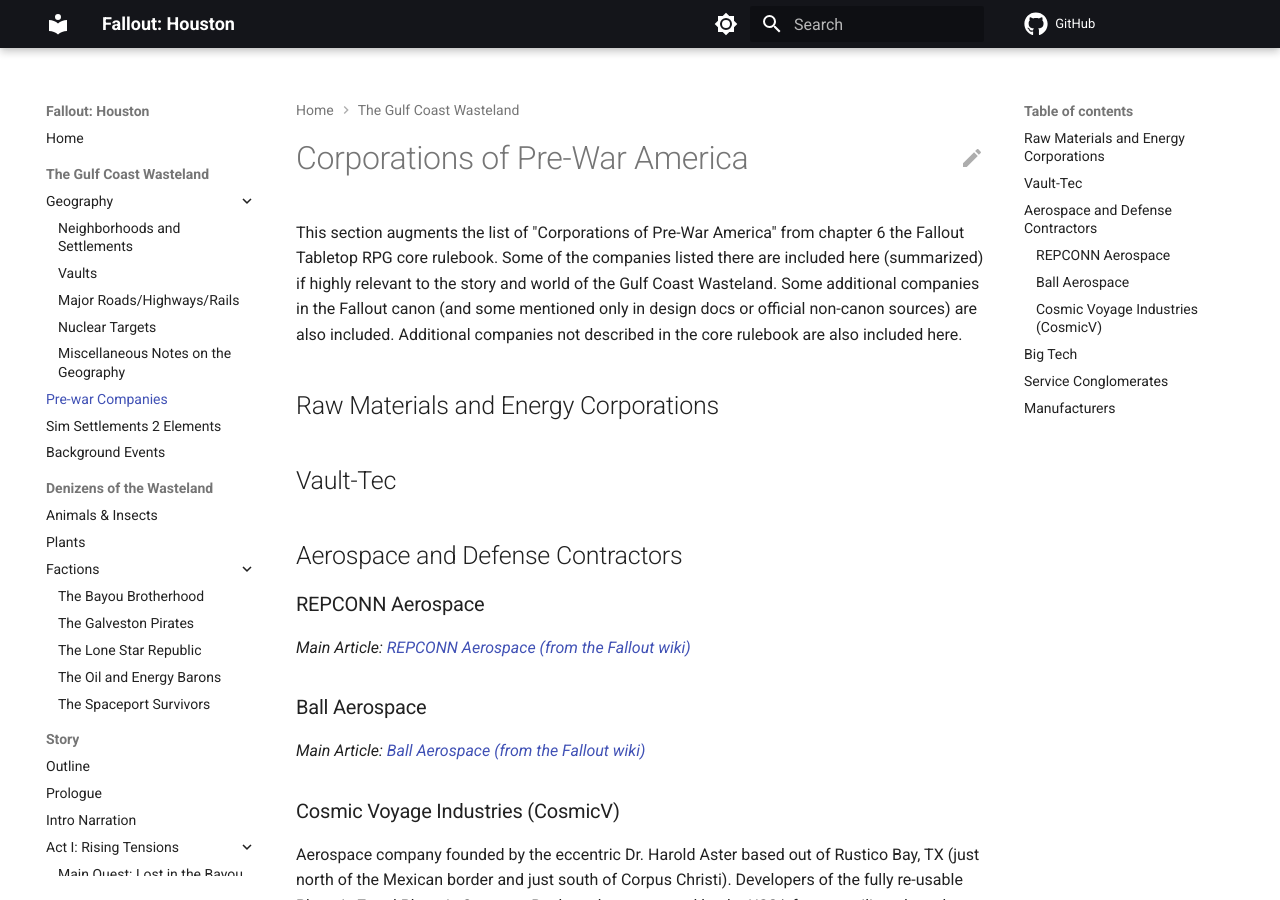
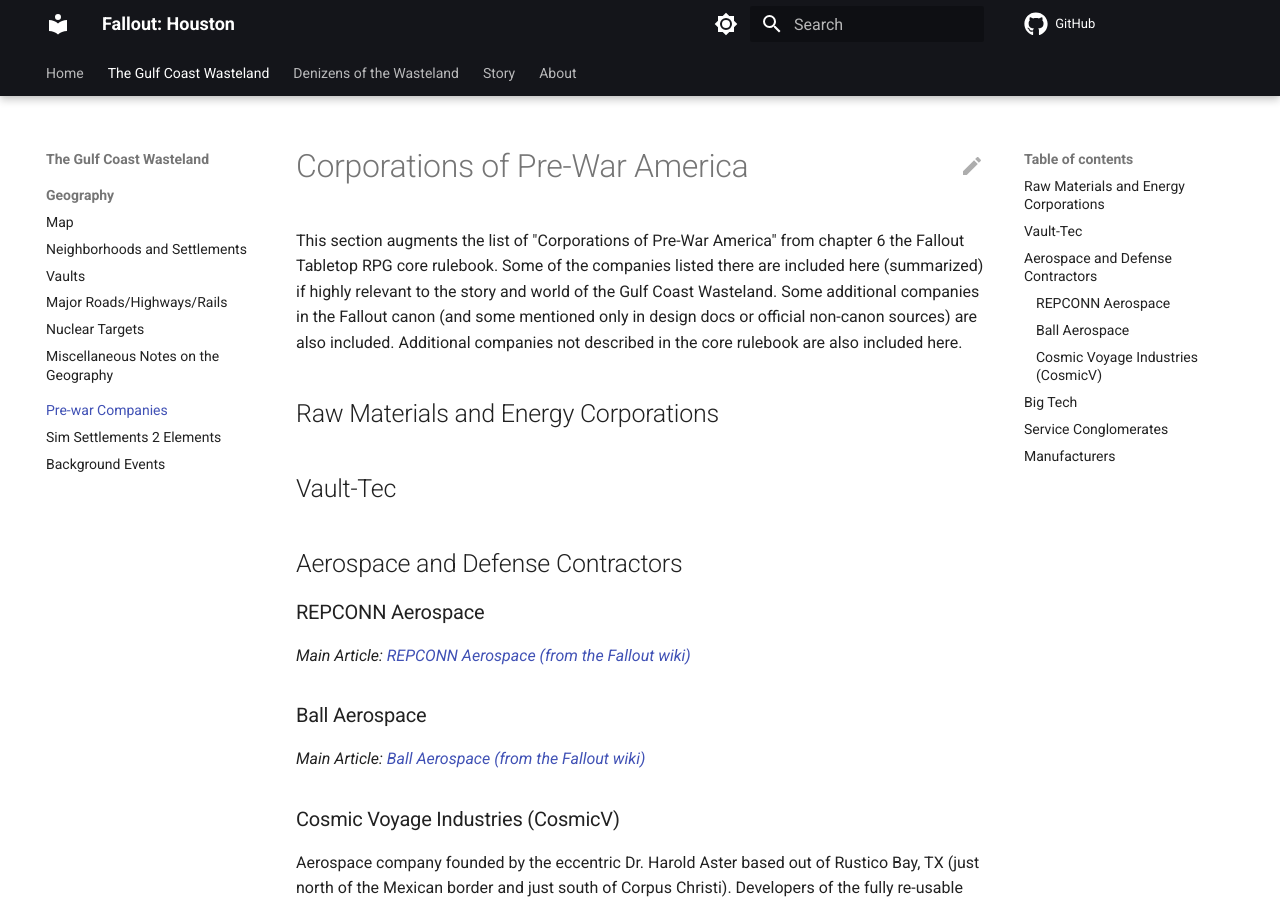
Before and after one commit to qthequartermasterman/fallout-houston-campaign, an MkDocs documentation site: the page built from docs/Background/companies.md, in a window 1280 px wide and 900 px high. Built offline with MkDocs 1.6.1 and Material for MkDocs 9.7.7, drawn with Linux system fonts in a browser that asks for light colours; comment, search, counter and statistics services are not loaded.

Commit message:
fix: navigation

```diff
--- a/mkdocs.yml
+++ b/mkdocs.yml
@@ -57,9 +57,12 @@
   name: material
   features:
     - content.action.edit
+    - navigation.tabs
+    - navigation.tabs.sticky
     - navigation.sections
     - navigation.expand
-    - navigation.path
+    - navigation.prune
+    - navigation.indexes
     - search.suggest
   icon:
     repo: fontawesome/brands/github
@@ -101,4 +104,3 @@
         - docs/denizens_of_the_wasteland/creatures/corerulebook.yaml
         - docs/denizens_of_the_wasteland/creatures/new_creatures.yaml
   - search
-  - section-index
--- a/requirements.txt
+++ b/requirements.txt
@@ -1,5 +1,4 @@
 mkdocs-include-markdown-plugin==6.0.3
 mkdocs-material==9.4.6
 mkdocs-macros-plugin==1.0.4
-mkdocs-section-index==0.3.8
 pydantic==2.4.2
```
